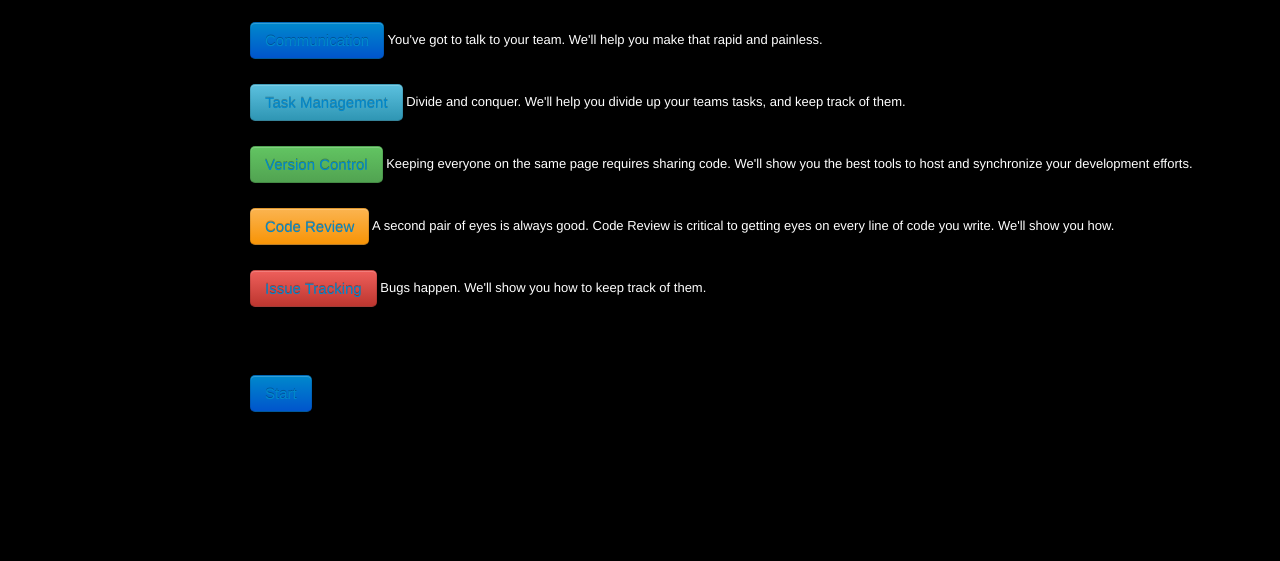
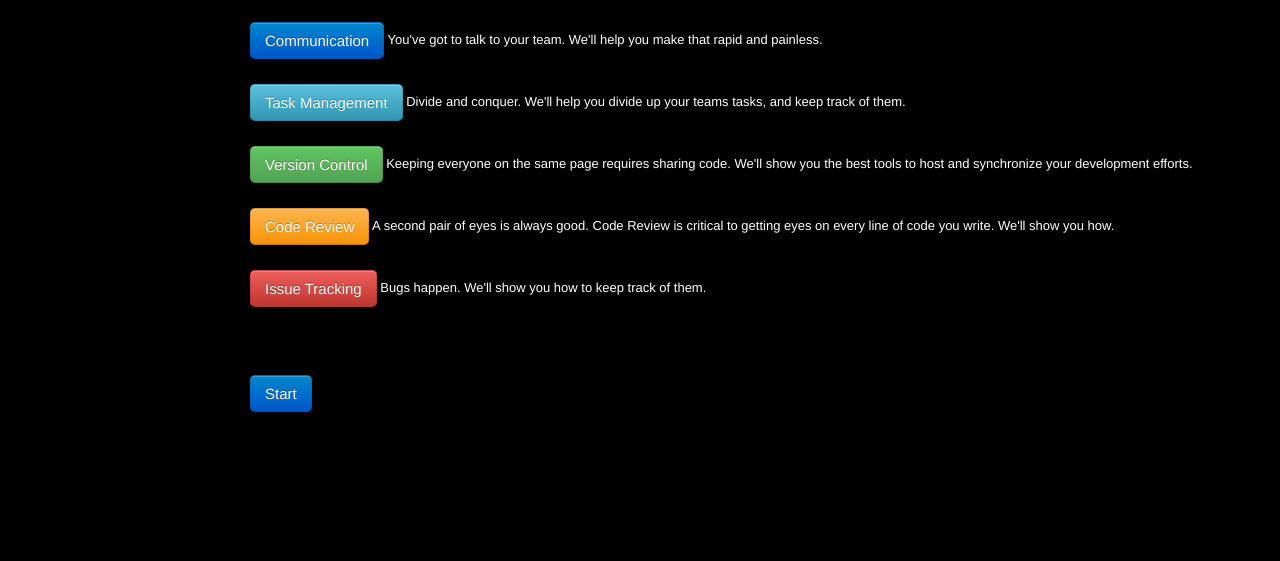
Before and after one commit to tonyho1992/teambootstrap, a plain HTML site: page index.html in a window 1280 px wide. Shown: the part 239-800 px from the top of the page. Drawn offline with nearby package versions, Linux system fonts and the light colour scheme.

Commit message:
overview page

```diff
--- a/stylesheets/stylesheet.css
+++ b/stylesheets/stylesheet.css
@@ -53,6 +53,9 @@ body{
     color:#000;
     background:#fff url(../images/white_vert.jpg) repeat-x bottom left;
 }
+.btn a {
+    color: white;
+}
 .nav ul{
     list-style:none;
     margin:20px 0px 0px 550px;
```
